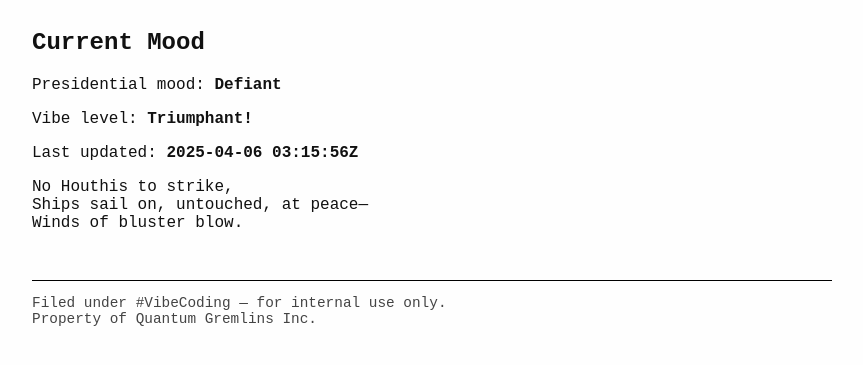
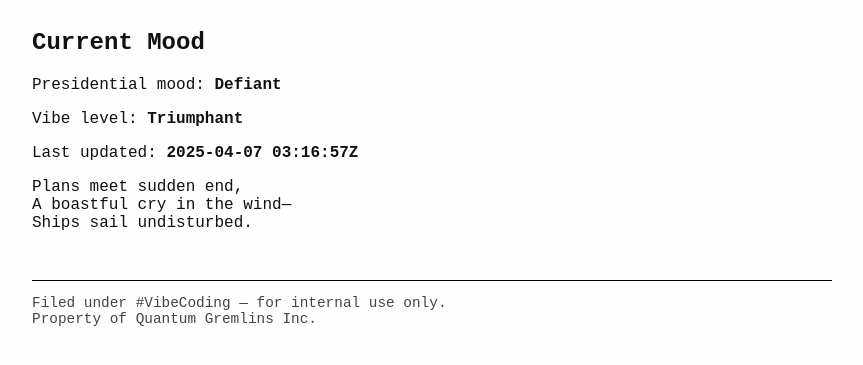
Before and after one commit to Department-of-Vibes-and-Haiku-Warfare/dev-ops-and-chill, a plain HTML site: page docs/index.html in a window 1280 px wide. Shown: the part 211-576 px from the top of the page, without its empty margins (208-1071 px from the left). Drawn offline with Linux system fonts and the light colour scheme.

Commit message:
Signed haiku update

```diff
--- a/docs/index.html
+++ b/docs/index.html
@@ -56,14 +56,14 @@
     <div class="mood">
       <h2>Current Mood</h2>
       <p>Presidential mood: <strong>Defiant</strong></p>
-      <p>Vibe level: <strong>Triumphant!</strong></p>
-      <p>Last updated: <strong>2025-04-06 03:15:56Z</strong></p>
+      <p>Vibe level: <strong>Triumphant</strong></p>
+      <p>Last updated: <strong>2025-04-07 03:16:57Z</strong></p>
     </div>
 
     <!-- Haikus will be injected/generated here -->
     <div class="haiku">
       <div class="text">
-        No Houthis to strike,  <br/>Ships sail on, untouched, at peace—  <br/>Winds of bluster blow.
+        Plans meet sudden end,  <br/>A boastful cry in the wind—  <br/>Ships sail undisturbed.
       </div>
     </div>
   </main>
```
